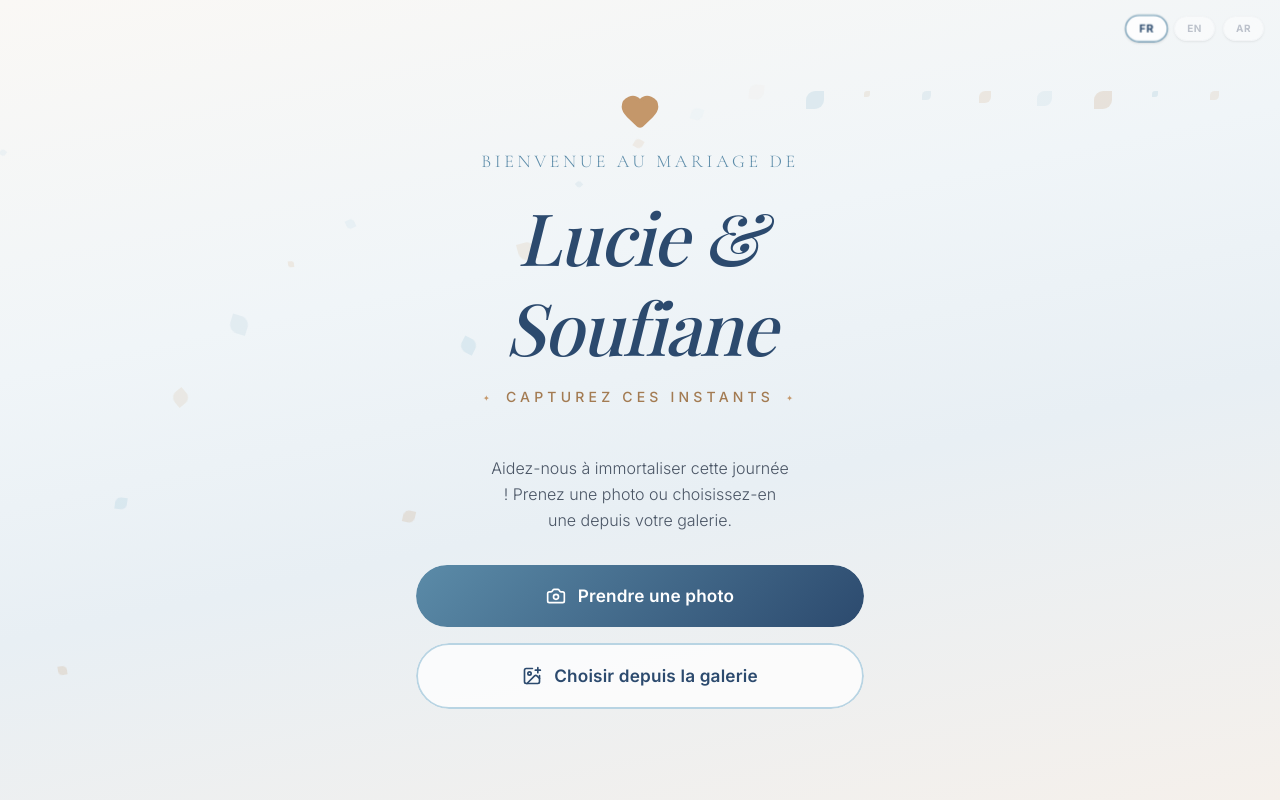
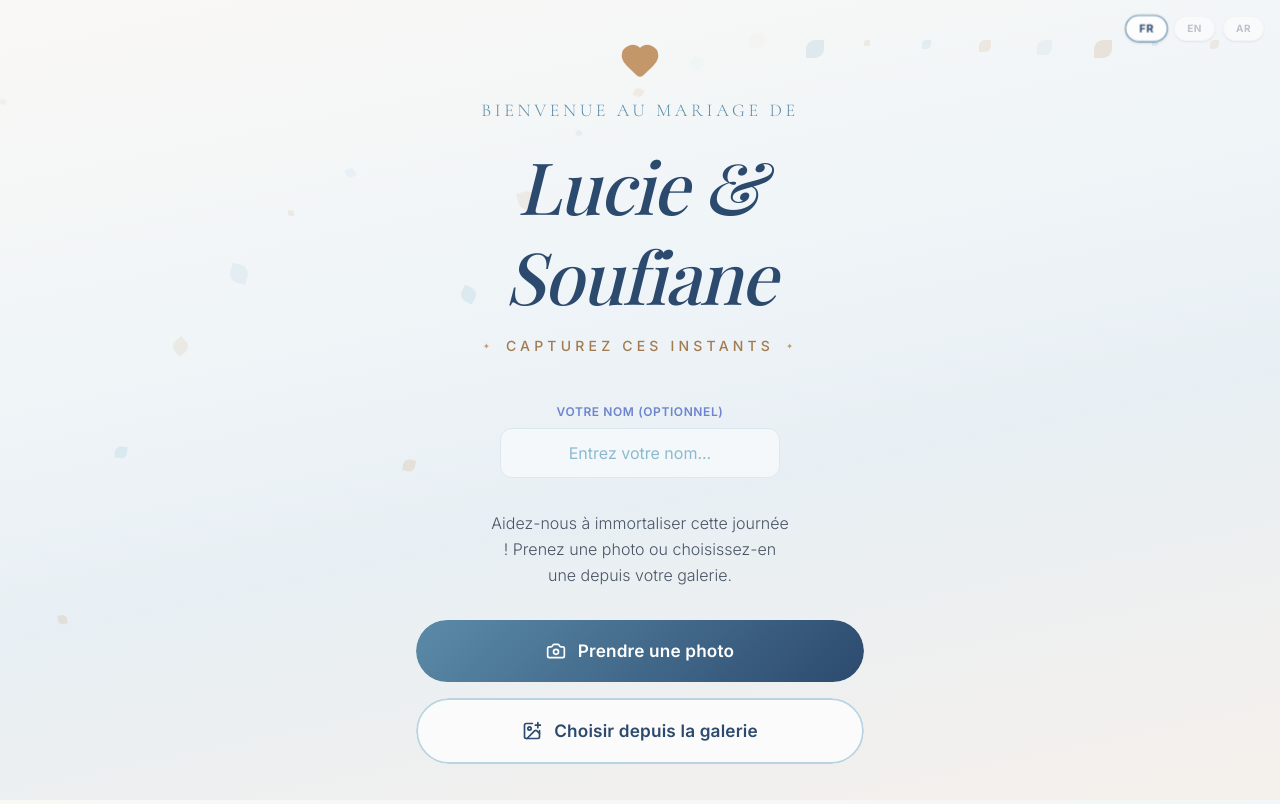
Before and after one commit to Splnx-glitch/app-photo, a Next.js app: page / in a window 1280 px wide. Built offline with nearby package versions, Linux system fonts and the light colour scheme; no server answers; a web font is replaced by a local one.

Commit message:
optional name

```diff
--- a/src/app/api/upload/route.ts
+++ b/src/app/api/upload/route.ts
@@ -14,12 +14,15 @@ export async function POST(request: NextRequest) {
       return NextResponse.json({ error: "Server configuration error: APPS_SCRIPT_URL missing" }, { status: 500 });
     }
 
-    // 1. Lire le fichier en buffer
+    // 1. Lire les données
+    const guestName = formData.get("guestName") as string || "";
     const buffer = await file.arrayBuffer();
 
-    // 2. Générer un nom de fichier unique (GUID/UUID)
+    // 2. Générer un nom de fichier unique (Name_GUID.ext)
     const extension = file.name.split(".").pop() || "jpg";
-    const uniqueFileName = `${crypto.randomUUID()}.${extension}`;
+    const guid = crypto.randomUUID();
+    const safeName = guestName.replace(/[^a-z0-9]/gi, "_").substring(0, 50);
+    const uniqueFileName = `${safeName ? safeName + "_" : ""}${guid}.${extension}`;
 
     // 3. Convertir en Base64 pour l'Apps Script
     const base64 = Buffer.from(buffer).toString("base64");
--- a/src/app/page.tsx
+++ b/src/app/page.tsx
@@ -55,7 +55,9 @@ const TRANSLATIONS = {
     viewAlbum: "Voir l'album partagé",
     uploadAnother: "Ajouter une autre photo",
     errorGeneric: "Une erreur s'est produite. Veuillez réessayer.",
-    errorNetwork: "Erreur réseau lors de l'envoi. Veuillez réessayer."
+    errorNetwork: "Erreur réseau lors de l'envoi. Veuillez réessayer.",
+    nameLabel: "Votre nom (optionnel)",
+    namePlaceholder: "Entrez votre nom..."
   },
   en: {
     title: "Welcome to the wedding of",
@@ -74,7 +76,9 @@ const TRANSLATIONS = {
     viewAlbum: "View Shared Album",
     uploadAnother: "Upload Another Photo",
     errorGeneric: "Something went wrong. Please try again.",
-    errorNetwork: "Network error occurred during upload. Please try again."
+    errorNetwork: "Network error occurred during upload. Please try again.",
+    nameLabel: "Your Name (optional)",
+    namePlaceholder: "Enter your name..."
   },
   ar: {
     title: "أهلاً بكم في زفاف",
@@ -93,7 +97,9 @@ const TRANSLATIONS = {
     viewAlbum: "مشاهدة الألبوم المشترك",
     uploadAnother: "إضافة صورة أخرى",
     errorGeneric: "حدث خطأ ما. يرجى المحاولة مرة أخرى.",
-    errorNetwork: "خطأ في الشبكة أثناء الإرسال. يرجى المحاولة مرة أخرى."
+    errorNetwork: "خطأ في الشبكة أثناء الإرسال. يرجى المحاولة مرة أخرى.",
+    nameLabel: "اسمك (اختياري)",
+    namePlaceholder: "أدخل اسمك هنا..."
   }
 };
 
@@ -105,8 +111,18 @@ export default function Home() {
   const [error, setError] = useState<string | null>(null);
   const [uploadProgress, setUploadProgress] = useState(0);
   const [lang, setLang] = useState<"fr" | "en" | "ar">("fr");
+  const [guestName, setGuestName] = useState("");
 
-  const t = TRANSLATIONS[lang];
+  useEffect(() => {
+    const savedName = localStorage.getItem("wedding_guest_name");
+    if (savedName) setGuestName(savedName);
+  }, []);
+
+  useEffect(() => {
+    localStorage.setItem("wedding_guest_name", guestName);
+  }, [guestName]);
+
+  const t = (TRANSLATIONS as any)[lang];
   const isRtl = lang === "ar";
 
   const albumUrl = process.env.NEXT_PUBLIC_ALBUM_URL || "#";
@@ -152,6 +168,7 @@ export default function Home() {
 
     const formData = new FormData();
     formData.append("file", file);
+    formData.append("guestName", guestName);
 
     const xhr = new XMLHttpRequest();
     xhr.open("POST", "/api/upload", true);
@@ -254,6 +271,20 @@ export default function Home() {
             </div>
 
             <div className="mt-10 space-y-8 flex flex-col items-center w-full">
+              <div className="w-full max-w-[280px] space-y-2 text-center">
+                <label className="text-xs font-semibold uppercase tracking-wider text-blue-800/60 block" style={{ fontFamily: isRtl ? "var(--font-amiri)" : "inherit" }}>
+                  {(t as any).nameLabel}
+                </label>
+                <input
+                  type="text"
+                  value={guestName}
+                  onChange={(e) => setGuestName(e.target.value)}
+                  placeholder={(t as any).namePlaceholder}
+                  className="w-full bg-white/50 border border-blue-100 rounded-xl px-4 py-3 text-center focus:outline-none focus:ring-2 focus:ring-blue-200 transition-all placeholder:text-blue-300 text-blue-900"
+                  style={{ fontFamily: isRtl ? "var(--font-amiri)" : "inherit" }}
+                />
+              </div>
+
               <p className={`${isRtl ? "text-2xl" : "text-base"} text-gray-600 font-light leading-relaxed max-w-[300px] mx-auto`} style={{ fontFamily: isRtl ? "var(--font-amiri)" : "inherit" }}>
                 {t.instruction}
               </p>
```
